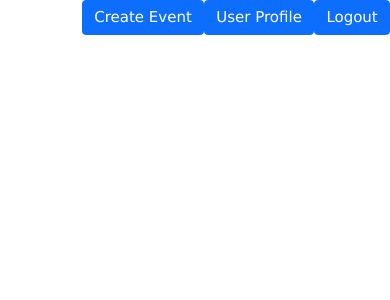
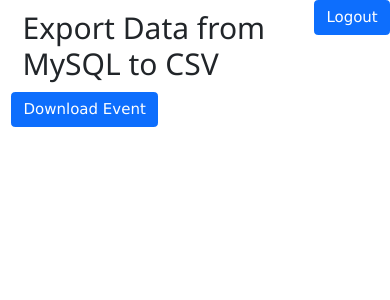
Before and after one commit to KellySchaefer625/databaseProject, a PHP site: page /viewEventDetail.php in a window 390 px wide. Shown: the part 23-323 px from the top of the page. Run offline with PHP 8.4, Linux system fonts and the light colour scheme; the visitor is signed in with stand-in values (Sample User, id 1); data that the repository does not hold is empty; a stand-in replaces the project's code that opens the database connection.

Commit message:
Add files via upload

```diff
--- a/viewEventDetail.php
+++ b/viewEventDetail.php
@@ -20,35 +20,22 @@ if($_SESSION["validlogin"] !== true){
  $building = '';
  $room = '';
  $organization_name = '';
- $eventId = '';
+ $event_details = getEventDetail($_POST['event_to_display']);
+ $event_audience = getEventAudience($_POST['event_to_display']);
+ $event_categories = getEventCategories($_POST['event_to_display']);
+ $event_restrictions = getEventRestrictions($_POST['event_to_display']);
+//  if ($_SERVER['REQUEST_METHOD'] == 'POST') {
+//    try{
+//       if(!empty($_POST['btnAction']) && $_POST['btnAction'] == "ShowDetails") {
 
 
+//       }
+//      }
 
- if ($_SERVER['REQUEST_METHOD'] == 'POST') {
-   try{
-      if(!empty($_POST['btnAction']) && $_POST['btnAction'] == "DeleteEvent") {
-        print_r($_POST['event_to_delete']);
-        deleteHost($_POST['event_to_delete']);
-        deleteEvent_audience($_POST['event_to_delete']);
-        deleteEvent_categories($_POST['event_to_delete']);
-        deleteEvent_restrictions($_POST['event_to_delete']);
-        deleteEvent_subscriptions($_POST['event_to_delete']);
-        deleteEvent_By_ID($_POST['event_to_delete']);
-        header("location: viewEventsPage.php");
-      }
-    else {
-      $event_details = getEventDetail($_POST['event_to_display']);
-      $event_audience = getEventAudience($_POST['event_to_display']);
-      $event_categories = getEventCategories($_POST['event_to_display']);
-      $event_restrictions = getEventRestrictions($_POST['event_to_display']);
-      $exec_roles = getUserExecRoles($_SESSION['uName'],$_POST['event_to_display']);
-    }
-     }
-
-    catch(Exception $except){
-      throw new Exception("Error loading event detail page");
-    }
- }
+//     catch(Exception $except){
+//       throw new Exception("Error loading event detail page");
+//     }
+//  }
  ?>
 
 
@@ -96,27 +83,11 @@ if($_SESSION["validlogin"] !== true){
 <body>
 <header>
     <div style="float:right;">
-    <div style="float:left;">
-    <div style="float:left;">
-    <form action="addEventPage.php" method="post">
-    <button class="btn btn-primary">Create Event</a></button>
+    <form action="logoutUser.php" method="post">
+      <button class="btn btn-primary">Logout</a></button>
     </form>
-  </div>
-<div style="float:left;">
-    <form action="userProfile.php" method="post">
-    <button class="btn btn-primary" class="glyphicon glyphicon-user">User Profile</a></button>
-    </form>
-  </div>
-</div>
-  <div style="float:left;">
-    <form action="logoutUser.php" method="post">
-
-    <button class="btn btn-primary">Logout</a></button>
-
-    </form>
-  </div>
     </div>
-  </header>
+</header>
 <?php if ($event_audience!=null):?>
   <?php foreach ($event_audience as $event_a): ?>
     <?php $audience_str.=$event_a['audience_type']; ?>
@@ -148,7 +119,6 @@ if($_SESSION["validlogin"] !== true){
     <?php $building=$event_d['building']; ?>
     <?php $room=$event_d['room']; ?>
     <?php $organization_name=$event_d['org_name']; ?>
-    <?php $eventId=$event_d['event_id']; ?>
   <?php endforeach; ?>
   <?php endif; ?>
 <?php if ($event_details!=null):?>
@@ -225,50 +195,29 @@ if($_SESSION["validlogin"] !== true){
         <td><?php echo $audience_str?></td>
       </tr>
   </tbody>
-  <!-- <tbody>
-      <tr>
-        <th scope="row">Event ID</th>
-        <td><?php echo $eventId?></td>
-      </tr>
-  </tbody> -->
   <tbody>
- <?php if ($exec_roles==null):?>
-    <tr>
-        <th scope="row">Delete Event</th>
-        <td>You do not have permission to delete this event</td>
-      </tr>
-  <?php endif; ?>
- </tbody>
- <tbody>
-  <?php if ($exec_roles!=null):?>
-    <th scope="row">Delete Event</th>
-    <td><form action="viewEventDetail.php" method="post">
-      <input type="submit" name="btnAction" value="DeleteEvent" class="btn btn-primary" />
-      <input type="hidden" name="event_to_delete" value=<?php echo $eventId?> />
-    </form></td>
-  <?php endif; ?>
-  </tbody>
-  <tbody>
-    <?php if ($exec_roles==null):?>
-        <tr>
-            <th scope="row">Update Event</th>
-            <td>You do not have permission to update this event</td>
-          </tr>
-      <?php endif; ?>
-    </tbody>
-    <tbody>
-      <?php if ($exec_roles!=null):?>
-        <th scope="row">Update Event</th>
-        <td><button class="btn btn-primary"><a href="updateEventPage.php?event_to_update=<?=$eventId?>" style="color: white">UpdateEvent</a></button></td>
-      <?php endif; ?>
-  </tbody>
-  <tbody>
-      <tr>
-        <th scope="row">Exit</th>
-        <td><a href="viewEventsPage.php">Return to Full Events List</a></td>
-      </tr>
+    <a href="viewEventsPage.php">Return to Full Events List</a>
  </tbody>
   </table>
   <?php endif; ?>
+  <body>
+<div class="container">
+    <!--  Header  -->
+    <div class="row">
+        <div class="col-md-12">
+            <h2>Export Data from MySQL to CSV</h2>
+        </div>
+    </div>
+    <!--  /Header  -->
+
+    <form action="export.php" method="post">
+      <input type="submit" name="btnAction" value="Download Event" class="btn btn-primary" />
+      <input type="hidden" name="event_to_export" value="<?php echo $_POST['event_to_display'] ?>" />
+    </form>
+    <!--  /Content   -->
+
+
+
+</div>
 </body>
 </html>
```
Also changed, not shown: export.php (+6 -7 lines).
